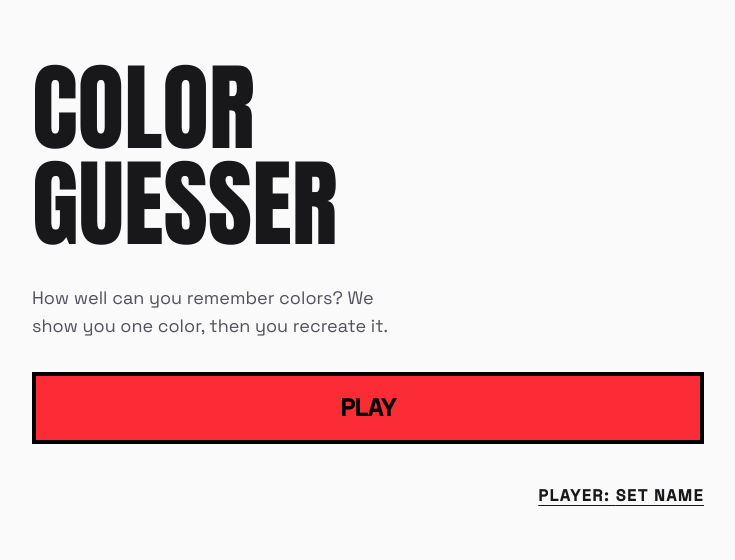
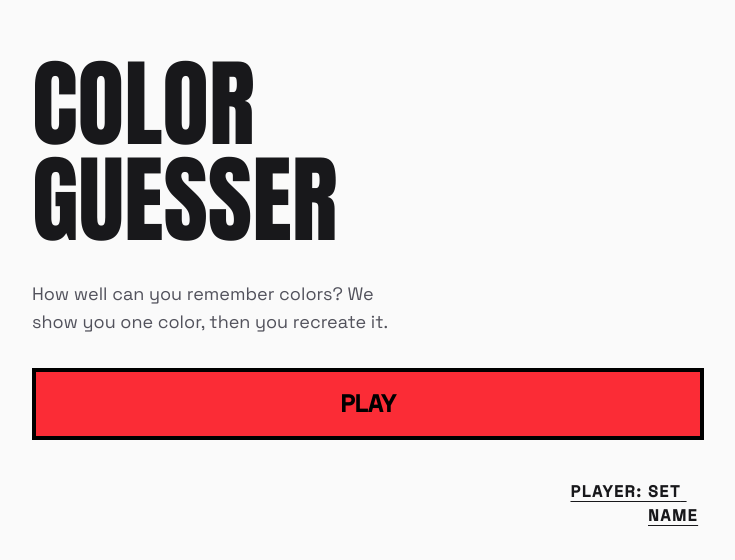
Before and after one commit to pabloyanezb/color-guesser, a Next.js app: page / in a window 1280 px wide. Shown: the part 112-672 px from the top of the page, without its empty margins (272-1007 px from the left). Built offline with nearby package versions, Linux system fonts and the light colour scheme.

Commit message:
feat: update StartPhase to improve player tag handling and validation

```diff
--- a/src/components/phases/StartPhase.tsx
+++ b/src/components/phases/StartPhase.tsx
@@ -1,4 +1,4 @@
-import { useState } from "react";
+import { useEffect, useRef, useState } from "react";
 import type { StartPhaseProps } from "@/types";
 import { Button } from "@/components/ui/Button";
 
@@ -13,6 +13,15 @@ export function StartPhase({
   const [isEditingName, setIsEditingName] = useState(false);
   const [playerTag, setPlayerTag] = useState(activePlayerName);
   const [showTagError, setShowTagError] = useState(false);
+  const canConfirm = playerTag.length >= PLAYER_TAG_MIN_LENGTH;
+  const inputRef = useRef<HTMLInputElement>(null);
+
+  useEffect(() => {
+    if (isEditingName) {
+      inputRef.current?.focus();
+      inputRef.current?.setSelectionRange(playerTag.length, playerTag.length);
+    }
+  }, [isEditingName, playerTag]);
 
   const handleStartEditing = () => {
     setPlayerTag(activePlayerName);
@@ -37,22 +46,14 @@ export function StartPhase({
           PLAY
         </Button>
       </div>
-      <div className="fade-in flex flex-col gap-2">
-        {!isEditingName && (
-          <div className="text-end py-2">
-            <button
-              type="button"
-              onClick={handleStartEditing}
-              className="cursor-pointer text-md font-bold uppercase tracking-widest underline underline-offset-4"
-            >
-              Player: {activePlayerName || "Set Name"}
-            </button>
-          </div>
-        )}
-        {isEditingName && (
       <form
-            className="flex flex-col gap-2 items-end"
-            onSubmit={() => {
+        className="fade-in flex flex-col gap-2 items-end"
+        noValidate
+        onSubmit={(event) => {
+          event.preventDefault();
+          if (!isEditingName) {
+            return;
+          }
           if (playerTag.length < PLAYER_TAG_MIN_LENGTH) {
             setShowTagError(true);
             return;
@@ -61,9 +62,20 @@ export function StartPhase({
           setIsEditingName(false);
         }}
       >
-            <div className="flex items-center underline underline-offset-4 whitespace-pre-wrap">
-              <span className="text-md font-bold uppercase tracking-widest py-2">Player: </span>
+        <div className="flex items-center whitespace-pre-wrap transition-all duration-200 ease-out">
+          <span className="text-md font-bold uppercase tracking-widest underline underline-offset-4 py-2">Player: </span>
+
+          <div className="relative w-12">
+            <button
+              type="button"
+              onClick={handleStartEditing}
+              className={`absolute inset-0 text-left text-md font-bold uppercase tracking-widest underline underline-offset-4 transition-all duration-200 ease-out ${isEditingName ? "opacity-0 -translate-x-1 pointer-events-none" : "opacity-100 translate-x-0"}`}
+            >
+              {activePlayerName || "Set Name"}
+            </button>
+
             <input
+              ref={inputRef}
               type="text"
               value={playerTag}
               onChange={(event) => {
@@ -77,29 +89,33 @@ export function StartPhase({
                 }
               }}
               placeholder="NAME"
-                className="bg-transparent text-md font-bold uppercase tracking-widest outline-none w-14"
-                minLength={PLAYER_TAG_MIN_LENGTH}
+              className={`bg-transparent text-md font-bold uppercase tracking-widest outline-none underline underline-offset-4 w-full transition-all duration-200 ease-out ${isEditingName ? "opacity-100 translate-x-0" : "opacity-0 translate-x-1 pointer-events-none"}`}
               maxLength={PLAYER_TAG_MAX_LENGTH}
               autoComplete="off"
               aria-label="Player name"
-                autoFocus
             />
+          </div>
+
+          <div
+            className={`ml-2 overflow-hidden transition-all duration-200 ease-out ${isEditingName && canConfirm ? "w-7 opacity-100 translate-x-0" : "w-0 opacity-0 translate-x-2"}`}
+          >
             <Button
               size="xs"
               variant="primary"
               type="submit"
+              className={isEditingName && canConfirm ? "" : "pointer-events-none"}
             >
               ✓
             </Button>
           </div>
-            {showTagError && (
-              <p className="text-xs font-bold uppercase tracking-wider text-red-700">
+        </div>
+
+        <p
+          className={`text-xs font-bold uppercase tracking-wider text-red-700 transition-all duration-200 ease-out ${showTagError ? "opacity-100 translate-y-0" : "opacity-0 -translate-y-1 h-0 overflow-hidden"}`}
+        >
           Name required (3-4 letters or numbers)
         </p>
-            )}
       </form>
-        )}
-      </div>
     </div>
   );
 }
```
Also changed, not shown: 1 other file (tests, documents, lock files or other folders). Lines whose indentation alone changed are shown as unchanged.
